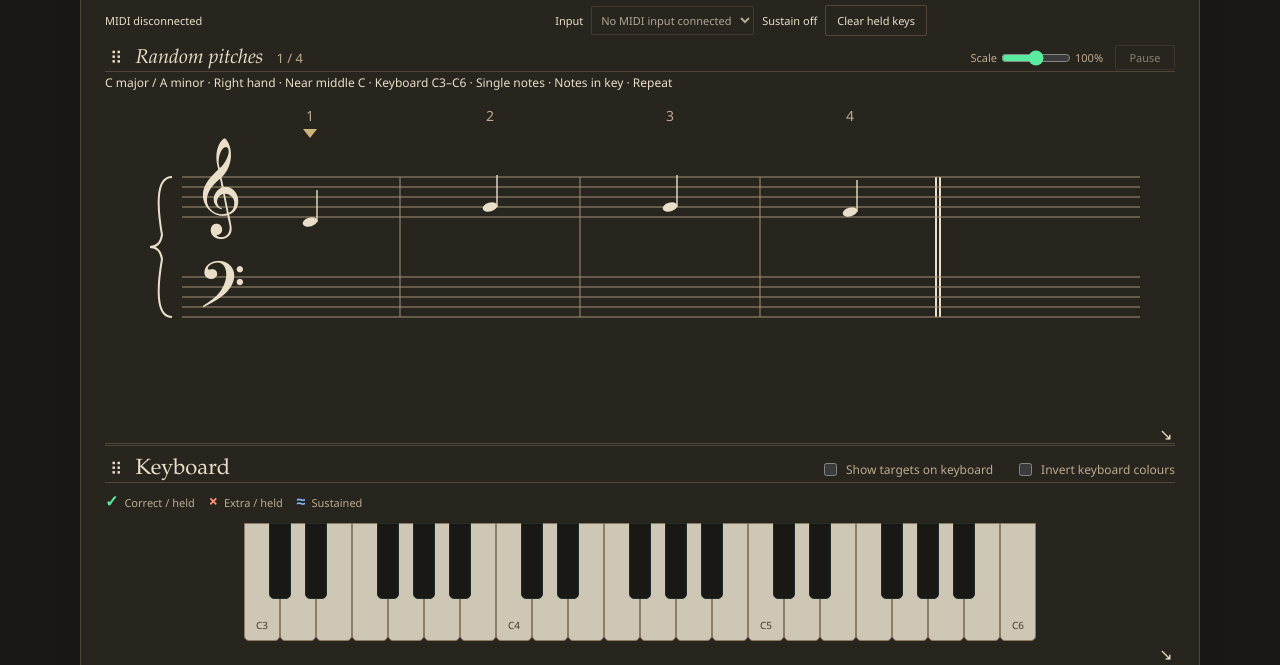
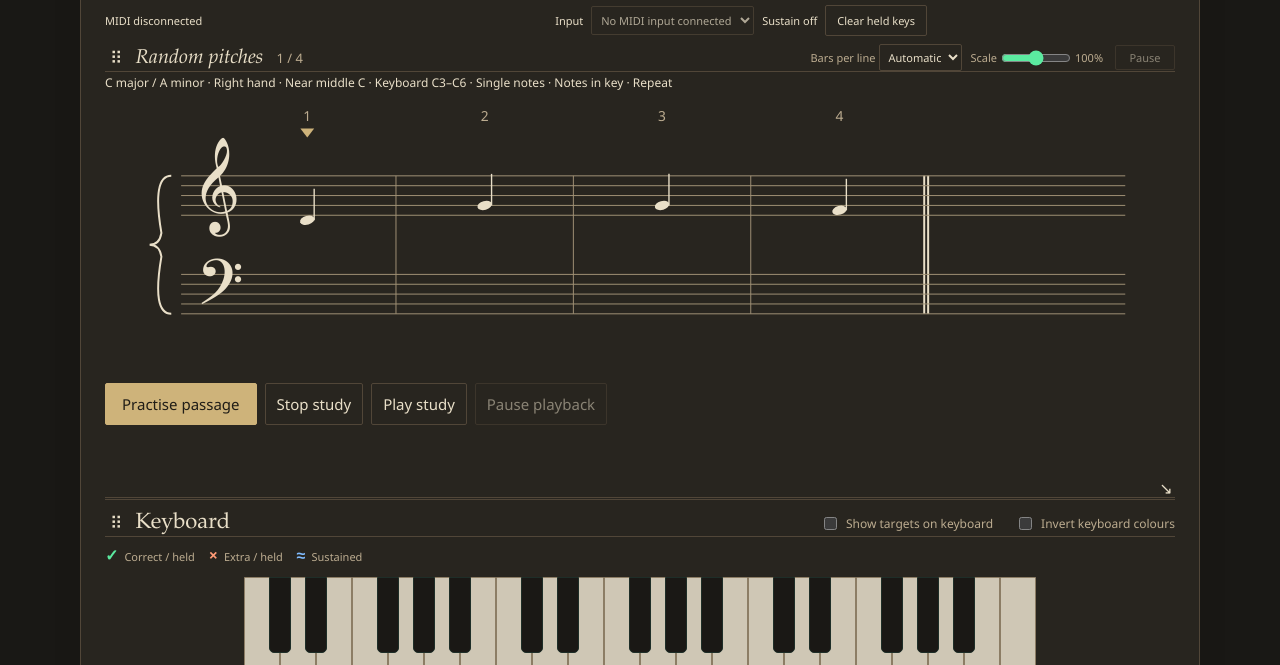
Before and after one commit to dkjroot/piano_sight_reader, a Flask app: page /?view=study&study=independent-voices in a window 1280 px wide. Shown: the part 59-724 px from the top of the page. Run offline with Flask 3, Linux system fonts and the light colour scheme; some libraries are stand-ins or nearby versions.

Commit message:
Refine passage study layout and automatic section selection

```diff
--- a/static/app.js
+++ b/static/app.js
@@ -576,6 +576,7 @@
   document.documentElement.dataset.workspace=mode;
   $('mode-outline').setAttribute('aria-pressed',String(mode==='outline')); $('mode-study').setAttribute('aria-pressed',String(mode==='study'));
   $('outline-settings').hidden=mode!=='outline'; $('study-settings').hidden=mode!=='study'; $('outline-count').hidden=mode!=='outline';
+  $('study-transport').hidden=mode!=='study'; $('study-bars-control').hidden=mode!=='study';
   syncSettingsTree();
   document.querySelector('.progress-panel').hidden=mode!=='outline';
   $('staff').scrollTop=0; $('staff').scrollLeft=0;
--- a/static/engraving.js
+++ b/static/engraving.js
@@ -5,12 +5,15 @@
 // VexFlow runs only when laying out an authored score, never on the MIDI input path.
 export class ScoreEngraver {
   constructor(container,engine=globalThis.VexFlow) {this.container=container; this.engine=engine; this.nodes=new Map(); this.active=new Map(); this.onSelect=()=>{}; this.renderCount=0;}
-  draw(score) {
+  draw(score,{barsPerLine='auto'}={}) {
+    this.barsPerLine=[1,2,3,4].includes(+barsPerLine)?+barsPerLine:null;
     const V=this.engine;
     if(!V) throw new Error('The local notation engine is unavailable.');
     if(score.staves.length!==2) throw new Error('The piano renderer requires two staves.');
     this.score=score; this.nodes.clear(); this.active.clear(); this.container.replaceChildren();
-    for(let offset=0;offset<score.measures.length;offset+=8) this.drawPage(score,score.measures.slice(offset,offset+8),offset);
+    this.columns=this.barsPerLine??(this.container.clientWidth>=1000 ? 2 : 1);
+    const pageSize=Math.floor(8/this.columns)*this.columns;
+    for(let offset=0;offset<score.measures.length;offset+=pageSize) this.drawPage(score,score.measures.slice(offset,offset+pageSize),offset);
     this.positions=score.moments.map(moment=>{
       const roles=new Map();
       for(const [ids,role] of [[moment.attacks,'starting'],[moment.continuing,'continuing']]) for(const id of ids) {
@@ -25,7 +28,7 @@
   }
   drawPage(score,measures,offset) {
     const V=this.engine;
-    const width=Math.max(560,this.container.clientWidth), columns=width>=1000 ? 2 : 1, measureWidth=(width-30)/columns;
+    const width=Math.max(1,this.container.clientWidth), columns=this.columns, measureWidth=(width-30)/columns;
     const above=[0,0],below=[0,0]; let nesting=0;
     for(const measure of measures) for(const event of measure.events) {
       const staffIndex=score.staves.findIndex(staff=>staff.id===event.staffId), treble=measure.clefs[event.staffId]==='treble';
@@ -36,7 +39,7 @@
     const staffDistance=120+above[1]+below[0], topMargin=50+above[0]+nesting*20;
     const rowHeight=Math.max(300,staffDistance+100+above[0]+below[1]+nesting*20);
     const height=Math.ceil(measures.length/columns)*rowHeight+topMargin+below[1]+20;
-    const page=document.createElement('div'); page.id=this.container.id+'-page-'+offset; page.className='score-page'; this.container.append(page);
+    const page=document.createElement('div'); page.id=this.container.id+'-page-'+offset; page.className='score-page'; page.dataset.barsPerLine=columns; this.container.append(page);
     const factory=new V.Factory({renderer:{elementId:page.id,width,height}});
     const context=factory.getContext(); context.setFillStyle('currentColor'); context.setStrokeStyle('currentColor');
     const noteToEvent=new Map(), pedalAnchors=[];
--- a/static/score.js
+++ b/static/score.js
@@ -10,7 +10,7 @@
 const RECENT='piano-sight-reader-recent-pieces-v1';
 export class ScorePanel {
   constructor(onPractice=()=>{},getSettings=()=>({low:48,high:84,hand:'right',material:'white',span:'near',size:1,key:'C'})) {
-    this.getSettings=getSettings;
+    this.getSettings=getSettings; this.onPractice=onPractice;
     this.score=null; this.revision=0; this.trackControls=[]; this.onPassageChange=()=>{}; this.savedPassages=[]; this.practiceUsesSourceKey=false;
     try {this.savedPassages=parsePassages(localStorage.getItem(PASSAGES)||'[]');} catch {$('passage-status').textContent='Saved passages are unavailable; this visit still works.';}
     $('score-file').addEventListener('change',()=>{const file=$('score-file').files[0]; if(file) void this.readFile(file);});
@@ -45,11 +45,11 @@
       const section=this.sections[+$('suggested-passages').value]; if(!section || $('suggested-passages').value==='') return;
       $('passage-start').value=section.start; $('passage-end').value=section.end; $('passage-name').value=section.label;
       $('saved-passages').value=''; $('delete-passage').disabled=true;
-      this.refresh(); this.onPassageChange(); $('passage-status').textContent=section.reason+' · suggested section; adjust the endpoints as needed.';
+      this.refresh(); this.onPassageChange(); this.activatePassage(); $('passage-status').textContent=section.reason+' · suggested section; adjust the endpoints as needed.';
     });
     void this.loadCatalogue();
     for(const id of ['passage-start','passage-end']) $(id).addEventListener('change',()=>this.editPassage());
-    $('practice-score').addEventListener('click',()=>{const outline=this.refresh(); if(outline?.targets.length) onPractice(this.score,{start:outline.start,end:outline.end,tracks:this.rules()},this.filename,this.keyInfo);});
+    $('practice-score').addEventListener('click',()=>this.activatePassage());
     $('save-passage').addEventListener('click',()=>{
       const outline=this.refresh(); if(!outline?.totalOnsets) return;
       try {
@@ -172,7 +172,8 @@
     if([...select.options].some(option=>option.value===selected)) select.value=selected;
     select.disabled=!entries.length; $('delete-passage').disabled=!select.value;
   }
-  editPassage() {$('suggested-passages').value=''; $('saved-passages').value=''; $('delete-passage').disabled=true; this.refresh(); this.onPassageChange();}
+  activatePassage() {const outline=this.refresh(); if(outline?.targets.length) this.onPractice(this.score,{start:outline.start,end:outline.end,tracks:this.rules()},this.filename,this.keyInfo);}
+  editPassage() {$('suggested-passages').value=''; $('saved-passages').value=''; $('delete-passage').disabled=true; this.refresh(); this.onPassageChange(); this.activatePassage();}
   usePassage() {
     const entry=this.savedPassages.find(item=>passageKey(item)===$('saved-passages').value);
     $('delete-passage').disabled=!entry;
@@ -180,7 +181,7 @@
     if(entry.end>attackGroups(this.score).length || entry.tracks.some(rule=>!this.score.tracks.some(track=>track.index===rule.track))) {$('passage-status').textContent='Saved range or tracks do not match this file.'; return;}
     $('suggested-passages').value=''; $('passage-start').value=entry.start; $('passage-end').value=entry.end; $('passage-name').value=entry.label;
     for(const control of this.trackControls) {const rule=entry.tracks.find(rule=>rule.track===control.track); control.include.checked=!!rule?.enabled && !control.include.disabled; control.staff.value=rule?.staff||'auto';}
-    this.refresh(); this.onPassageChange(); $('passage-status').textContent='Passage restored to preview.';
+    this.refresh(); this.onPassageChange(); this.activatePassage(); $('passage-status').textContent='Saved passage selected.';
   }
   rules() {return this.trackControls.map(control=>({track:control.track,enabled:control.include.checked,staff:control.staff.value}));}
   drawTracks() {
--- a/static/score_workspace.js
+++ b/static/score_workspace.js
@@ -18,6 +18,8 @@
     $('study-play').addEventListener('click',()=>void this.play()); $('study-audio-pause').addEventListener('click',()=>{this.pausePlayback(); this.onChange();});
     $('study-position').addEventListener('input',()=>{this.stop(); this.index=+$('study-position').value; this.show(); onChange();});
     for(const id of ['study-speed','study-continuity','study-loop','study-entry','study-exit']) $(id).addEventListener('change',()=>this.stop());
+    try {const bars=localStorage.getItem('piano-sight-reader-study-bars'); if(['auto','1','2','3','4'].includes(bars)) $('study-bars').value=bars;} catch {}
+    $('study-bars').addEventListener('change',()=>{try {localStorage.setItem('piano-sight-reader-study-bars',$('study-bars').value);} catch {} this.draw(); this.onChange();});
     this.timer=setInterval(()=>{if(this.active && (this.gate && !['paused','ended','stopped'].includes(this.gate.state) || this.cursor.state==='playing')) this.onChange();},16);
     window.addEventListener('pagehide',()=>{clearInterval(this.timer); this.leave();});
   }
@@ -42,8 +44,8 @@
   draw() {
     if(!this.active || !this.score || !globalThis.VexFlow) return;
     $('staff').replaceChildren(); const container=document.createElement('div'); container.id='authored-engraving'; container.className='engraving-output'; $('staff').append(container);
-    const scale=this.getScale(); container.style.width=Math.max(560,$('staff').clientWidth/scale)+'px';
-    this.engraver=new ScoreEngraver(container); this.engraver.draw(this.score);
+    const scale=this.getScale(); container.style.width=Math.max(1,($('staff').clientWidth-2)/scale)+'px';
+    this.engraver=new ScoreEngraver(container); this.engraver.draw(this.score,{barsPerLine:$('study-bars').value});
     for(const svg of container.querySelectorAll('svg')) {svg.style.width=svg.getAttribute('width')*scale+'px'; svg.style.height=svg.getAttribute('height')*scale+'px';}
     container.style.width=''; this.visible=new Set();
     this.engraver.onSelect=note=>{this.stop(); this.index=this.score.moments.findIndex(point=>compareBeat(point.at,note.start)===0); this.show(); this.onChange();};
--- a/static/style.css
+++ b/static/style.css
@@ -6,7 +6,10 @@
 .practice-modes [aria-pressed=true] { border-color:var(--accent); background:var(--button); color:var(--button-text); }
 .settings-grid > .settings { border-left:0; padding-left:0; }
 :root[data-workspace=study] #staff svg { max-width:none; min-height:0; }
-:root[data-workspace=study] #staff { overflow:auto; }
+:root[data-workspace=study] #staff { overflow-x:hidden; overflow-y:auto; scrollbar-gutter:stable; }
+#study-transport { flex:none; margin:6px 0; }
+.study-bars { display:flex; align-items:center; gap:4px; font-size:11px; }
+.study-bars select { width:auto; padding:4px; }
 #study-position { max-width:250px; }
 :root { --green:#006837; --correct-key:#007b70; --wrong-key:#ad361b; --sustain-key:#175da9; --target-marker:#a66b00; --extra-indicator:#ad361b; --sustain-indicator:#175da9; }
 :root[data-theme=dark] { --green:#5beba0; --target-marker:#ffc759; --hint:#ffc759; --extra-indicator:#ff9b76; --sustain-indicator:#80bcff; }
--- a/templates/help.html
+++ b/templates/help.html
@@ -24,7 +24,7 @@
   <section id="pieces"><h2>Choose a piece or passage</h2>
     <ol><li>In <strong>Music library</strong>, filter by composer, era, style or difficulty, or search by title, composer or opus. Select a piece and choose <strong>Load piece</strong>, or choose <strong>Random piece</strong> for a selection within those filters. Alternatively, choose your own local MIDI file.</li>
     <li>Loading opens a preview. Select a suggested section, set <strong>First attack</strong> and <strong>Last attack</strong>, or restore a saved passage. Choose the tracks to include and their staves.</li>
-    <li>Choose <strong>Start practising this passage</strong> to put those notes on the stave. Changing the preview later leaves your current practice intact until you press this button again.</li></ol>
+    <li>Selecting a section or saved passage, changing its endpoints or changing tracks updates practice automatically. <strong>Start practising this passage</strong>, beside Save passage, also starts the current selection. Loading another file opens a preview.</li></ol>
     <p>Your practice range, hand, key, note material and maximum chord size filter the piece. The preview reports retained and omitted notes. If no notes fit, widen the range or adjust those settings.</p>
     <p>When you start a passage, <strong>Key</strong> follows its opening MIDI key signature when present. Without one, the app estimates a key from all the file’s pitches only when confidence is high; otherwise it keeps your selected key. Later key-change markers are reported, but an untimed outline uses one signature throughout. You can change the key yourself. Local MIDI files are not searched online.</p>
     <p><strong>Download MIDI data (JSON)</strong> saves the file’s note and event data for inspection or development. It does not start practice or download sheet music.</p>
@@ -47,6 +47,7 @@
     <p>Ticks mark correct held notes, crosses mark extras, and arrows suggest moving a nearby wrong pitch up or down. <strong>Show targets on keyboard</strong> is an optional aid. Dark mode and keyboard colour inversion are independent choices.</p>
     <p>Use <strong>Pitch practice</strong> and <strong>Passage study</strong> in the top navigation. Both views share MIDI, keyboard, sound, note names, targets and layout/Scale controls. Settings follow the selected source. Load and start a MIDI passage, then choose Passage study to practise it with derived rhythmic notation, durations, rests and ties. Source playback remains available; Play study hears the notation instead. The original two- and ten-bar examples are choices in the study Source selector.</p>
     <p>MIDI study notation uses a 1/32-note grid and derived spelling/voice lanes while preserving source note IDs and raw ticks. Ties connect segments of one source note; every separate source attack still requires a fresh press. Missing releases or attacks too close for that grid report an unavailable study. This does not claim the original printed notation.</p>
+    <p><strong>Bars per line</strong>, beside Scale, offers Automatic or 1–4 bars; choose 1 for dense music. Study playback and practice buttons sit directly below the stave.</p>
     <p><strong>Practise passage</strong> starts patient duration practice. Correct attacks start each written duration; short holds or extras pause the clock. Finger held and Pedal supported are separate continuity policies; pedal never supplies an attack. Entry/Exit beat select a cut in quarter-note beats from zero. Loop passage repeats after releasing keys and pedal. Entry and resume demand fresh attacks, including cut ties; resume restarts the current position's duration. A resting voice leaves others active. MIDI unisons cannot identify fingers. No onset or half-pedal score is assigned.</p>
       <p>Use the grip in the bar above the staff or keyboard to move that panel, and its lower-right corner to resize it. <strong>Scale</strong> above the staff adjusts notation size. The layout becomes <strong>Custom</strong> and is remembered. Arrow keys move or resize a focused grip or corner; Shift makes larger adjustments. Choose an Automatic/resolution <strong>Layout</strong> preset to reset the playing area, or Custom to restore your saved arrangement. These controls preserve your current practice progress.</p>
   </section>
--- a/templates/index.html
+++ b/templates/index.html
@@ -19,9 +19,10 @@
 
   <div id="playing-layout">
   <section class="practice card" id="staff-panel" aria-label="Practice">
-    <div class="practice-top layout-toolbar"><button class="quiet layout-move" aria-label="Move staff" title="Drag to move staff; arrow keys move, Shift for larger steps">⠿</button><h2><span id="practice-title">Phrase</span> <span id="phrase-position"></span></h2><div class="staff-scale"><label for="staff-scale">Scale</label><input id="staff-scale" type="range" min="40" max="160" step="5" value="100"><output id="staff-scale-value" for="staff-scale">100%</output></div><div class="practice-status"><span id="outline-count"><strong id="count">0</strong> <span id="count-label">repetitions completed</span></span><button id="pause-practice" class="quiet" aria-pressed="false" aria-label="Pause practice">Pause</button></div></div>
+    <div class="practice-top layout-toolbar"><button class="quiet layout-move" aria-label="Move staff" title="Drag to move staff; arrow keys move, Shift for larger steps">⠿</button><h2><span id="practice-title">Phrase</span> <span id="phrase-position"></span></h2><label id="study-bars-control" class="study-bars" hidden>Bars per line <select id="study-bars"><option value="auto">Automatic</option><option value="1">1</option><option value="2">2</option><option value="3">3</option><option value="4">4</option></select></label><div class="staff-scale"><label for="staff-scale">Scale</label><input id="staff-scale" type="range" min="40" max="160" step="5" value="100"><output id="staff-scale-value" for="staff-scale">100%</output></div><div class="practice-status"><span id="outline-count"><strong id="count">0</strong> <span id="count-label">repetitions completed</span></span><button id="pause-practice" class="quiet" aria-pressed="false" aria-label="Pause practice">Pause</button></div></div>
     <p id="exercise-summary" class="exercise-summary" aria-label="Active exercise settings"></p>
     <div id="staff" aria-label="Grand staff"></div>
+    <div id="study-transport" class="range-buttons" hidden><button id="study-start">Practise passage</button><button id="study-stop" class="quiet">Stop study</button><button id="study-play" class="quiet">Play study</button><button id="study-audio-pause" class="quiet" disabled>Pause playback</button></div>
     <div class="feedback"><h2 id="feedback" role="status" aria-live="polite"></h2><span id="chord-name" role="status"></span><p id="detail"></p></div>
     <button class="quiet layout-resize" aria-label="Resize staff" title="Drag to resize staff; arrow keys resize, Shift for larger steps">↘</button>
   </section>
@@ -37,7 +38,6 @@
   <section class="settings-grid">
         <div class="card settings" id="study-settings" hidden><h2>Passage study</h2>
       <label>Source <select id="study-source"><option value="loaded" disabled>Loaded MIDI passage</option><option value="independent-voices" selected>Independent voices · original study</option><option value="notation-cases">Notation and continuity · original study</option></select></label>
-      <div class="range-buttons"><button id="study-start">Practise passage</button><button id="study-stop" class="quiet">Stop study</button><button id="study-play" class="quiet">Play study</button><button id="study-audio-pause" class="quiet" disabled>Pause playback</button></div>
       <label>Position <input id="study-position" type="range" min="0" max="0" value="0"></label>
       <label>Speed <select id="study-speed"><option value="0.5">50%</option><option value="0.75">75%</option><option value="1" selected>100%</option><option value="1.5">150%</option><option value="2">200%</option></select></label>
       <label>Continuity <select id="study-continuity"><option value="fingers">Finger held</option><option value="pedal">Pedal supported</option></select></label>
@@ -123,12 +123,12 @@
     <label>Choose MIDI file <input id="score-file" type="file" accept=".mid,.midi,audio/midi"></label>
     <p id="score-status" class="small" role="status"></p><p id="score-key-status" class="small" role="status"></p><p id="score-details" class="small"></p><p id="score-warnings" class="small" role="status"></p>
     <div id="score-tracks" role="group" aria-label="MIDI tracks"></div>
-    <div class="range-buttons"><button id="export-score" class="quiet" disabled>Download MIDI data (JSON)</button><button id="practice-score" disabled>Start practising this passage</button></div>
+    <div class="range-buttons"><button id="export-score" class="quiet" disabled>Download MIDI data (JSON)</button></div>
     <label>Suggested section <select id="suggested-passages" disabled><option value="">Choose a suggested section</option></select></label>
     <label>First attack <input id="passage-start" type="number" min="1" max="1" value="1" disabled></label>
     <label>Last attack <input id="passage-end" type="number" min="1" max="1" value="1" disabled></label>
     <label>Passage name <input id="passage-name" type="text" maxlength="80" placeholder="Optional name"></label>
-    <div class="range-buttons"><button id="save-passage" class="quiet" disabled>Save passage</button><button id="delete-passage" class="quiet" disabled>Delete saved passage</button></div>
+    <div class="range-buttons"><button id="practice-score" disabled>Start practising this passage</button><button id="save-passage" class="quiet" disabled>Save passage</button><button id="delete-passage" class="quiet" disabled>Delete saved passage</button></div>
     <label>Saved passages <select id="saved-passages" disabled><option value="">Choose a saved passage</option></select></label>
     <p id="passage-status" class="small" role="status"></p>
     <div id="source-preview-controls">
```
Also changed, not shown: DEVELOPMENT.md (+9 -8 lines), DEVELOPMENT_GUIDE.md (+8 -2 lines), tests/browser.cjs (+2 -2 lines), tests/score_practice.browser.cjs (+31 -0 lines), README.md.
